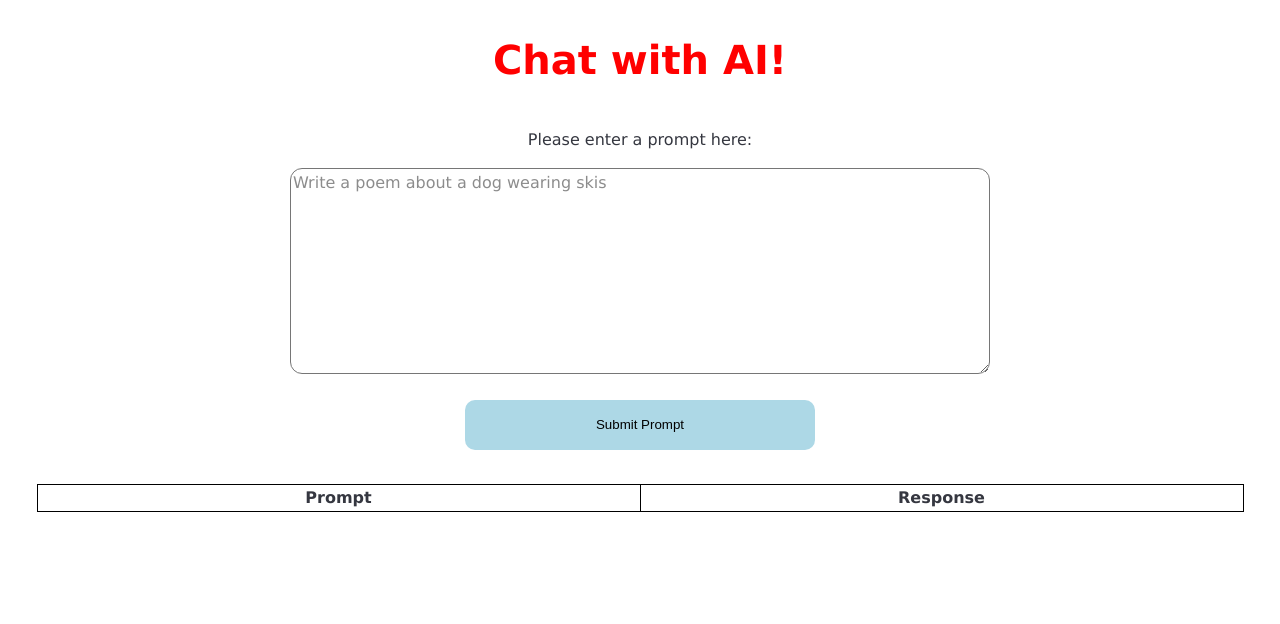
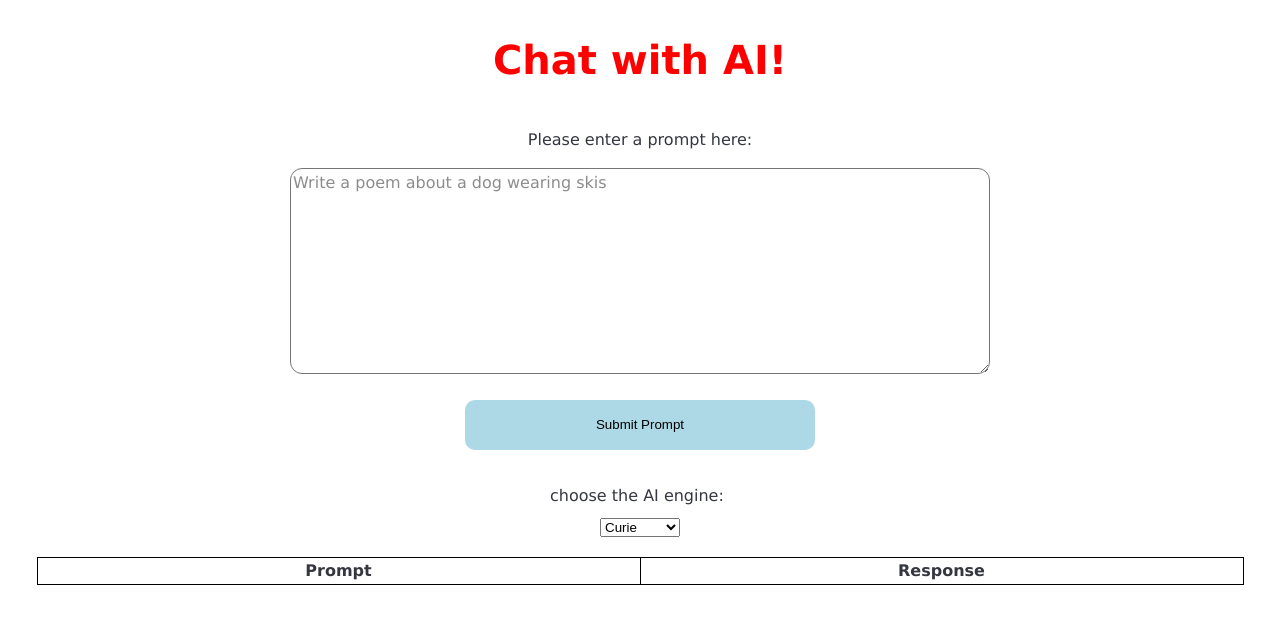
Before and after one commit to minfanzhang/front-end-project2, a Next.js app: page / in a window 1280 px wide. Shown: the top 624 px of the page. Built offline with nearby package versions, Linux system fonts and the light colour scheme.

Commit message:
working version

```diff
--- a/pages/api/generate.js
+++ b/pages/api/generate.js
@@ -3,7 +3,7 @@ import { Configuration, OpenAIApi } from "openai";
 const openai = new OpenAIApi(new Configuration({apiKey: process.env.OPENAI_SECRET}));
 
 export default async function (req, res) {
-  const completion = await openai.createCompletion("text-davinci-002", {
+  const completion = await openai.createCompletion(req.body.aiEngine, {
     prompt: req.body.prompttext,
     temperature: 0.5,
     max_tokens: 8,
--- a/pages/index.js
+++ b/pages/index.js
@@ -12,7 +12,7 @@ export default function Home() {
       headers: {
         "Content-Type": "application/json",
       },
-      body: JSON.stringify({ prompttext: userPrompt }),
+      body: JSON.stringify({prompttext: userPrompt, aiEngine: document.getElementById("aiengine_dropdown").value}),
     });
     const data = await response.json();
 
@@ -54,6 +54,12 @@ export default function Home() {
           <input type="submit" value="Submit Prompt" />
         </form>
 
+        <label id="label_for_aiengine">choose the AI engine:</label>
+        <select id="aiengine_dropdown">
+          <option value="text-curie-001">Curie</option>
+          <option value="text-davinci-002">Davinci</option>
+        </select>
+
         <table>
           <tbody id='recordedPromptsAndResponses'>
           <tr><th>Prompt</th><th>Response</th></tr>
--- a/pages/index.module.css
+++ b/pages/index.module.css
@@ -22,6 +22,20 @@
   display: flex;
   flex-direction: column;
   width: 700px;
+}
+
+.main label {
+  position: relative;
+  top: 25%;
+  left: 0%;
+  width: 180px;
+}
+
+.main select {
+  position: relative;
+  top: 30%;
+  left: 0%;
+  width: 80px;
 }
 
 .main ::placeholder {
@@ -50,7 +64,7 @@
 
 .main table {
   position: relative;
-  top: 50px;
+  top: 40%;
 	border-collapse: collapse;
 	border: 1px solid black;
 }
```
